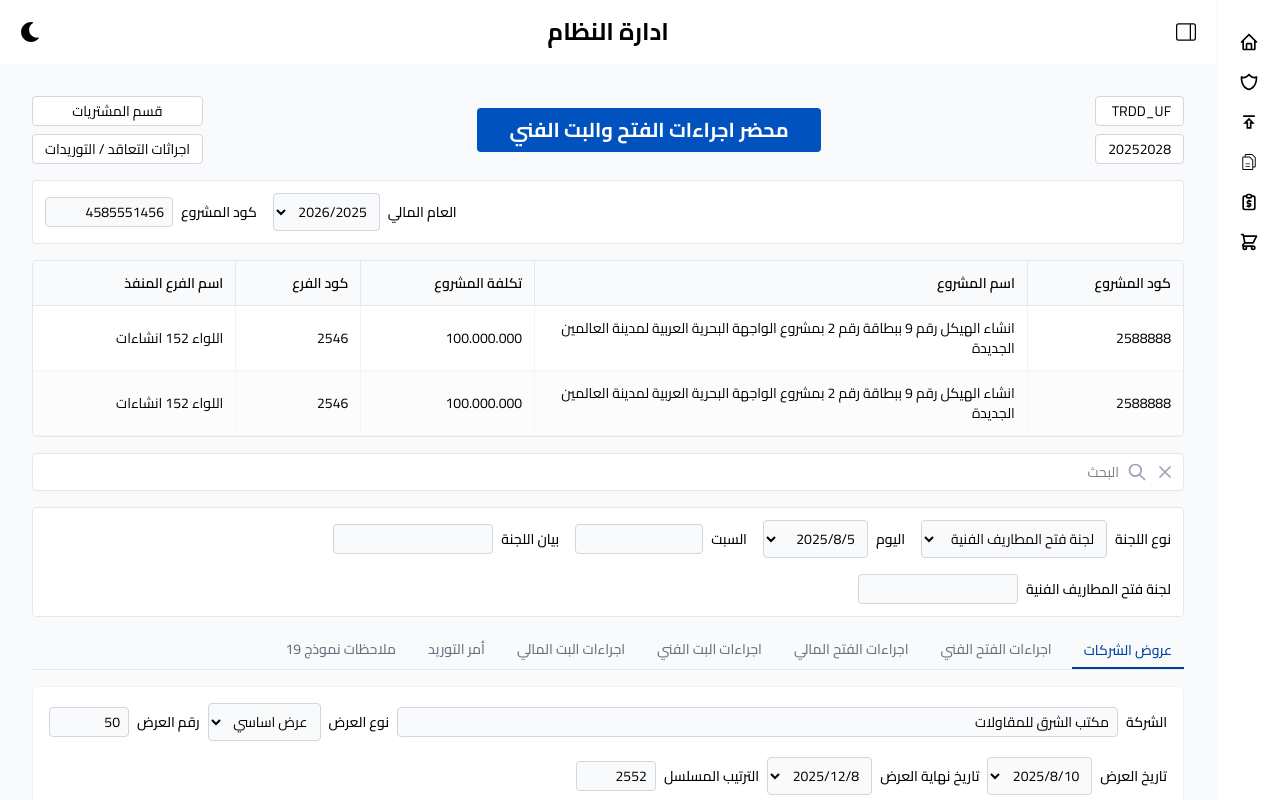
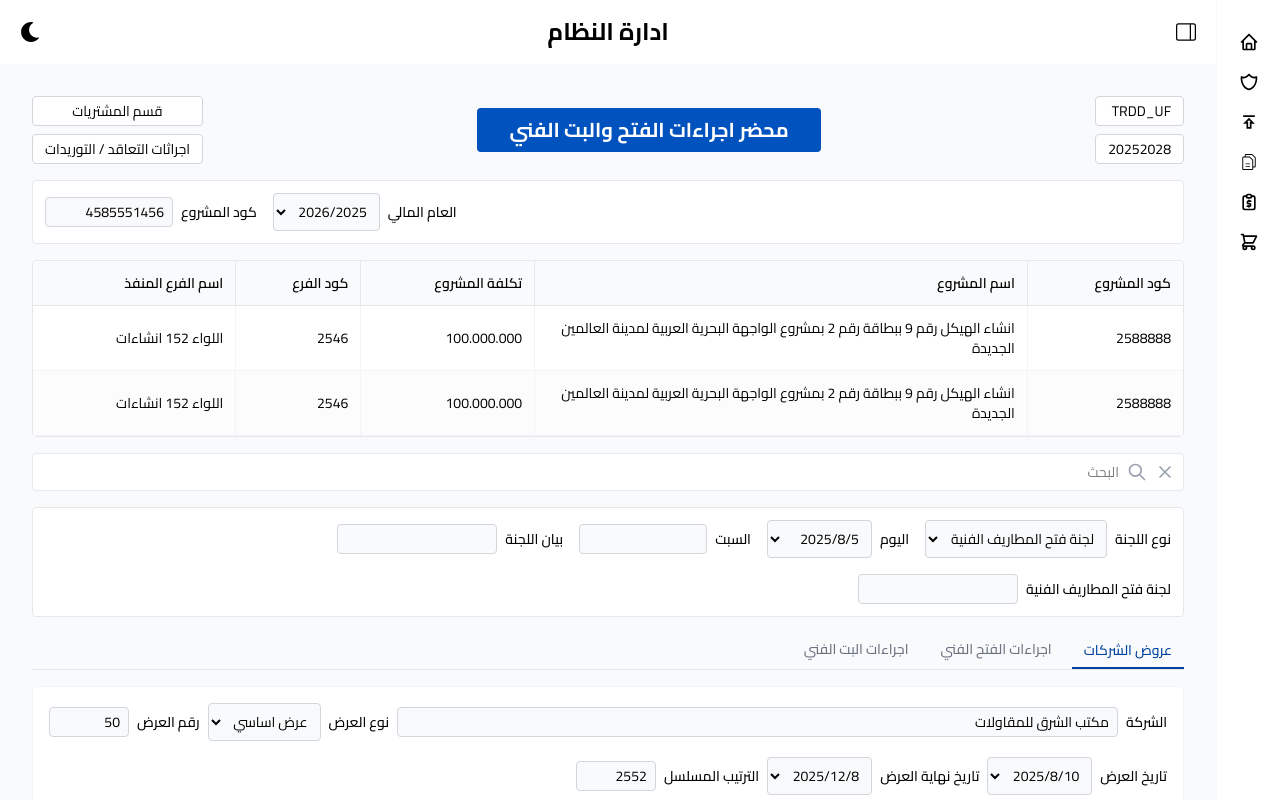
Before and after one commit to basselsh02/eng2.3.26.2026.new, a React (Vite) app in the folder Engineering-System-Frontend-main/: page /mashtarawat/mahdar-ejra2at in a window 1280 px wide. Built offline with nearby package versions, Linux system fonts and the light colour scheme.

Commit message:
Split mashtarawat mahdar ejra2at into technical and financial pages

```diff
--- a/Engineering-System-Frontend-main/src/App.jsx
+++ b/Engineering-System-Frontend-main/src/App.jsx
@@ -26,7 +26,7 @@ import ByanAlTa3aqud from "./components/pages/Mizaniya/ByanAlTa3aqud";
 
 // مكتب المشتريات pages
 import ByanatAlmashro3at from "./components/pages/Mashtarawat/ByanatAlmashro3at";
-import MahdarEjra2at from "./components/pages/Mashtarawat/MahdarEjra2at";
+import MahdarEjra2at, { MahdarEjra2atMali } from "./components/pages/Mashtarawat/MahdarEjra2at";
 import MohamatAlModirMashtarawat from "./components/pages/Mashtarawat/MohamatAlModirMashtarawat";
 import MohamatAlMowazafMashtarawat from "./components/pages/Mashtarawat/MohamatAlMowazafMashtarawat";
 
@@ -76,6 +76,7 @@ const router = createBrowserRouter([
       // مكتب المشتريات - صفحات العمل
       { path: "mashtarawat/byanat-almashro3at", element: <ByanatAlmashro3at /> },
       { path: "mashtarawat/mahdar-ejra2at", element: <MahdarEjra2at /> },
+      { path: "mashtarawat/mahdar-ejra2at-mali", element: <MahdarEjra2atMali /> },
     ],
   },
 ]);
--- a/Engineering-System-Frontend-main/src/components/pages/Mashtarawat/MahdarEjra2at.jsx
+++ b/Engineering-System-Frontend-main/src/components/pages/Mashtarawat/MahdarEjra2at.jsx
@@ -781,28 +781,21 @@ function MolahazatNamozhag19() {
   );
 }
 
-// ────────────────────────────────────────────────
-// Main Component
-// ────────────────────────────────────────────────
-export default function MahdarEjra2at() {
+function MahdarEjra2atPage({ isFinancial = false }) {
   const [activeTab, setActiveTab] = useState("عروض الشركات");
   const [searchVal, setSearchVal] = useState("");
   const [kodMashro3] = useState("4585551456");
   const [amMali] = useState("2026/2025");
-  const [naw3Lajna, setNaw3Lajna] = useState("لجنة فتح المطاريف الفنية");
+  const [naw3Lajna, setNaw3Lajna] = useState(
+    isFinancial ? "لجنة فتح المطاريف المالية" : "لجنة فتح المطاريف الفنية"
+  );
   const [tarikhFrom, setTarikhFrom] = useState("2025/8/5");
   const [byanLajna, setByanLajna] = useState("");
   const [sabt, setSabt] = useState("");
 
-  const tabs = [
-    "عروض الشركات",
-    "اجراءات الفتح الفني",
-    "اجراءات الفتح المالي",
-    "اجراءات البت الفني",
-    "اجراءات البت المالي",
-    "أمر التوريد",
-    "ملاحظات نموذج 19",
-  ];
+  const tabs = isFinancial
+    ? ["عروض الشركات", "اجراءات الفتح المالي", "اجراءات البت المالي"]
+    : ["عروض الشركات", "اجراءات الفتح الفني", "اجراءات البت الفني"];
 
   const renderTabContent = () => {
     switch (activeTab) {
@@ -811,8 +804,6 @@ export default function MahdarEjra2at() {
       case "اجراءات الفتح المالي": return <EjraaatAlFathAlMali />;
       case "اجراءات البت الفني": return <EjraaatAlBathAlFani />;
       case "اجراءات البت المالي": return <EjraaatAlBathAlMali />;
-      case "أمر التوريد": return <AmrAlTawrid />;
-      case "ملاحظات نموذج 19": return <MolahazatNamozhag19 />;
       default: return null;
     }
   };
@@ -826,7 +817,9 @@ export default function MahdarEjra2at() {
           <span className="border border-gray-300 rounded px-3 py-1 text-sm bg-base">20252028</span>
         </div>
         <div className="flex-1 flex justify-center">
-          <h1 className="text-xl font-bold bg-primary-500 text-white px-8 py-2 rounded">محضر اجراءات الفتح والبت الفني</h1>
+          <h1 className="text-xl font-bold bg-primary-500 text-white px-8 py-2 rounded">
+            {isFinancial ? "محضر اجراءات الفتح والبت المالي" : "محضر اجراءات الفتح والبت الفني"}
+          </h1>
         </div>
         <div className="flex flex-col gap-2">
           <button className="border border-gray-300 rounded px-3 py-1 text-sm bg-base hover:bg-primary-50">قسم المشتريات</button>
@@ -894,10 +887,17 @@ export default function MahdarEjra2at() {
         <div className="flex items-center gap-2">
           <label className="font-medium">نوع اللجنة</label>
           <select value={naw3Lajna} onChange={(e) => setNaw3Lajna(e.target.value)} className="border border-gray-300 rounded px-2 py-1 bg-background">
-            <option>لجنة فتح المطاريف الفنية</option>
-            <option>لجنة فتح المطاريف المالية</option>
-            <option>لجنة البت الفني</option>
-            <option>لجنة البت المالي</option>
+            {isFinancial ? (
+              <>
+                <option>لجنة فتح المطاريف المالية</option>
+                <option>لجنة البت المالي</option>
+              </>
+            ) : (
+              <>
+                <option>لجنة فتح المطاريف الفنية</option>
+                <option>لجنة البت الفني</option>
+              </>
+            )}
           </select>
         </div>
         <div className="flex items-center gap-2">
@@ -916,7 +916,9 @@ export default function MahdarEjra2at() {
           <input value={byanLajna} onChange={(e) => setByanLajna(e.target.value)} className="border border-gray-300 rounded px-2 py-1 bg-background w-40" />
         </div>
         <div className="flex items-center gap-2">
-          <label className="font-medium">لجنة فتح المطاريف الفنية</label>
+          <label className="font-medium">
+            {isFinancial ? "لجنة فتح المطاريف المالية" : "لجنة فتح المطاريف الفنية"}
+          </label>
           <input className="border border-gray-300 rounded px-2 py-1 bg-background w-40" />
         </div>
       </div>
@@ -945,3 +947,14 @@ export default function MahdarEjra2at() {
     </div>
   );
 }
+
+// ────────────────────────────────────────────────
+// Main Components
+// ────────────────────────────────────────────────
+export default function MahdarEjra2at() {
+  return <MahdarEjra2atPage />;
+}
+
+export function MahdarEjra2atMali() {
+  return <MahdarEjra2atPage isFinancial />;
+}
--- a/Engineering-System-Frontend-main/src/components/ui/Sidebar/Sidebar.jsx
+++ b/Engineering-System-Frontend-main/src/components/ui/Sidebar/Sidebar.jsx
@@ -206,6 +206,11 @@ const menu = [
             label: "محضر اجراءات الفتح والبت الفني",
             path: "/mashtarawat/mahdar-ejra2at",
           },
+          {
+            id: "mashtarawat-mahdar-ejra2at-mali",
+            label: "محضر اجراءات الفتح والبت المالي",
+            path: "/mashtarawat/mahdar-ejra2at-mali",
+          },
         ],
       },
     ],
```
